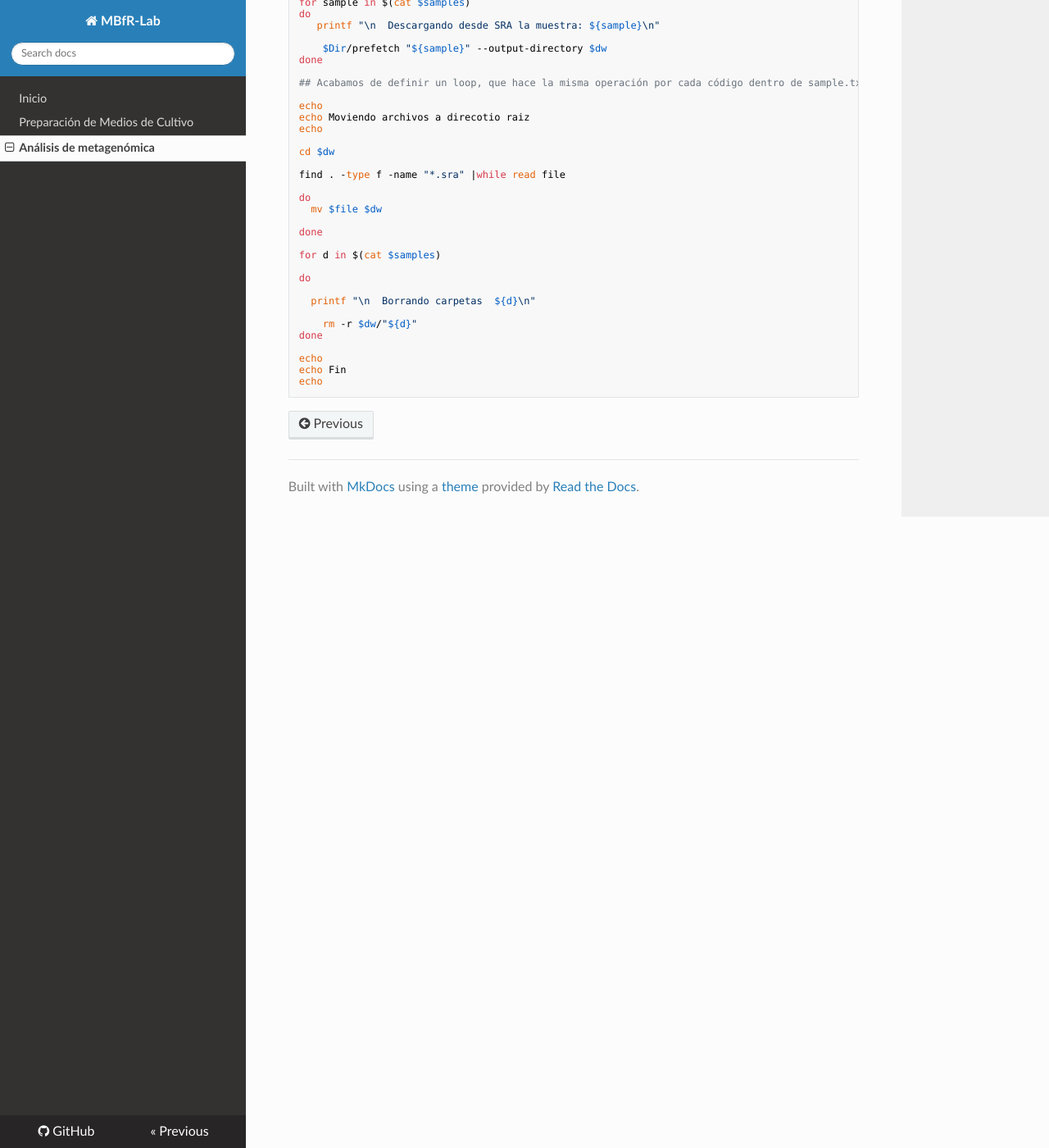
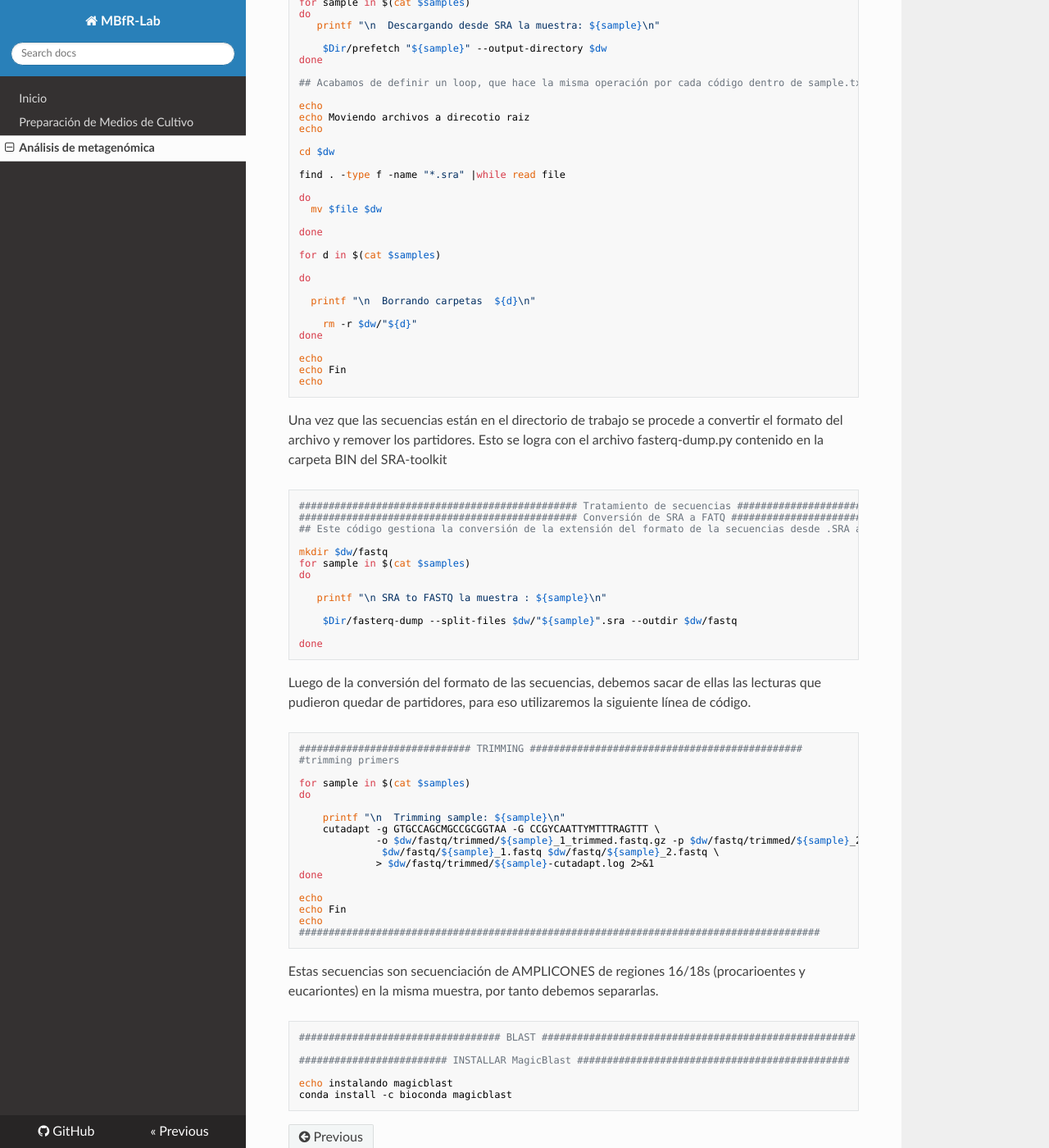
Before and after one commit to Eulogy320/MBfR-Lab, an MkDocs documentation site: the page built from docs/metagenomica_pretratamiento.md, in a window 1280 px wide and 1400 px high, scrolled down 1103 px. Shown: the whole window at 82% size. Built offline with MkDocs 1.6.1, drawn with Linux system fonts in a browser that asks for light colours; nearby versions of some CDN libraries.

Commit message:
Update metagenomica_pretratamiento.md

````diff
--- a/docs/metagenomica_pretratamiento.md
+++ b/docs/metagenomica_pretratamiento.md
@@ -82,3 +82,55 @@ echo
 echo Fin
 echo
 ```
+
+Una vez que las secuencias están en el directorio de trabajo se procede a convertir el formato del archivo y remover los partidores.
+Esto se logra con el archivo fasterq-dump.py contenido en la carpeta BIN del SRA-toolkit
+
+```Bash
+############################################### Tratamiento de secuencias ###########################################
+############################################### Conversión de SRA a FATQ ###########################################
+## Este código gestiona la conversión de la extensión del formato de la secuencias desde .SRA a fastq
+
+mkdir $dw/fastq
+for sample in $(cat $samples)
+do
+
+   printf "\n SRA to FASTQ la muestra : ${sample}\n"
+
+    $Dir/fasterq-dump --split-files $dw/"${sample}".sra --outdir $dw/fastq
+
+done
+```
+
+Luego de la conversión del formato de las secuencias, debemos sacar de ellas las lecturas que pudieron quedar de partidores, para eso utilizaremos la siguiente línea de código.
+
+```Bash
+############################# TRIMMING ##############################################
+#trimming primers
+
+for sample in $(cat $samples)
+do
+
+    printf "\n  Trimming sample: ${sample}\n"
+    cutadapt -g GTGCCAGCMGCCGCGGTAA -G CCGYCAATTYMTTTRAGTTT \
+             -o $dw/fastq/trimmed/${sample}_1_trimmed.fastq.gz -p $dw/fastq/trimmed/${sample}_2_trimmed.fastq.gz \
+              $dw/fastq/${sample}_1.fastq $dw/fastq/${sample}_2.fastq \
+             > $dw/fastq/trimmed/${sample}-cutadapt.log 2>&1
+done
+
+echo
+echo Fin
+echo
+########################################################################################
+```
+
+Estas secuencias son secuenciación de AMPLICONES de regiones 16/18s (procarioentes  y eucariontes) en la misma muestra, por tanto debemos separarlas.
+
+```Bash
+################################## BLAST #####################################################
+
+######################### INSTALLAR MagicBlast ##############################################
+
+echo instalando magicblast
+conda install -c bioconda magicblast
+```
````
